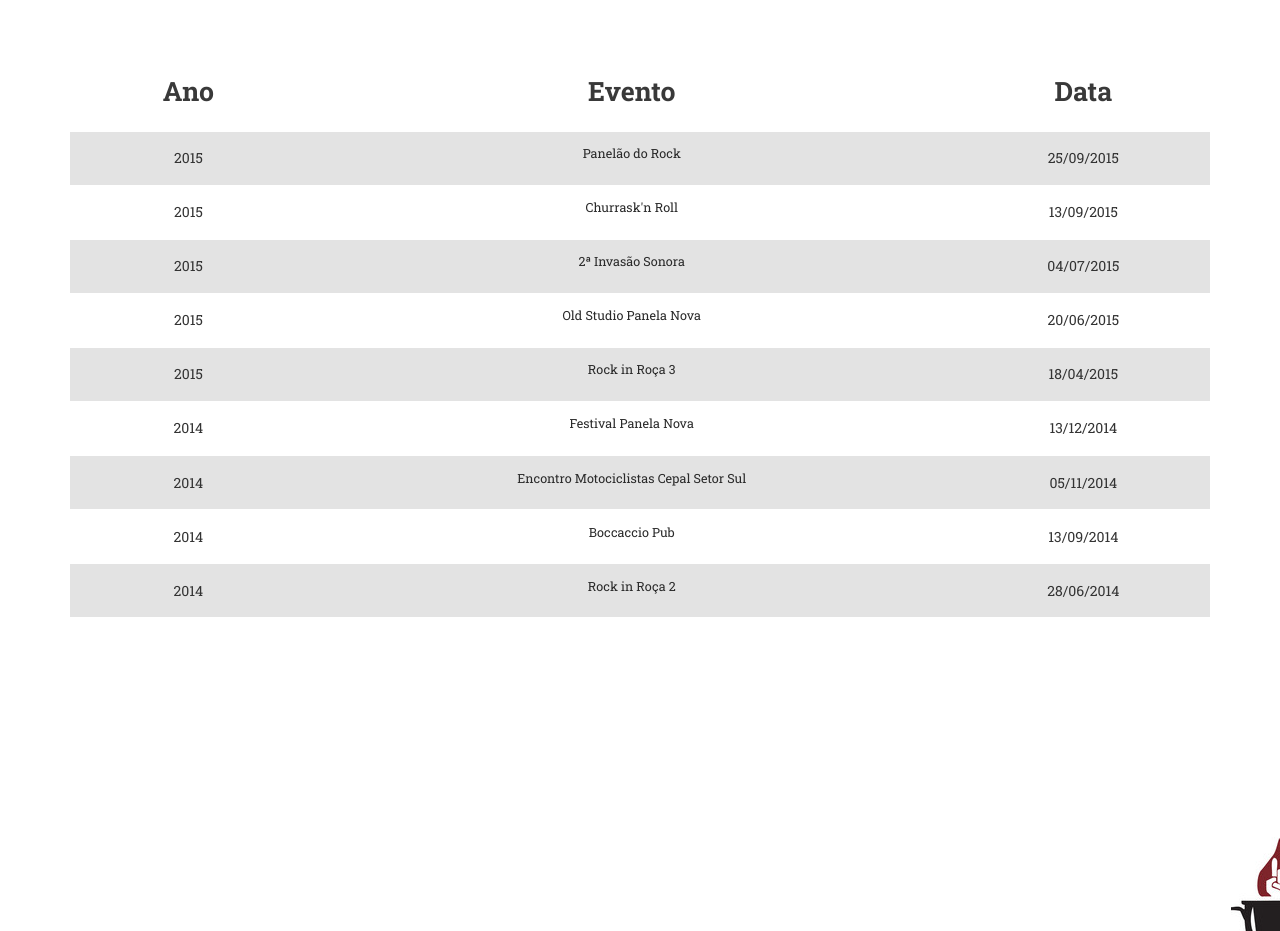
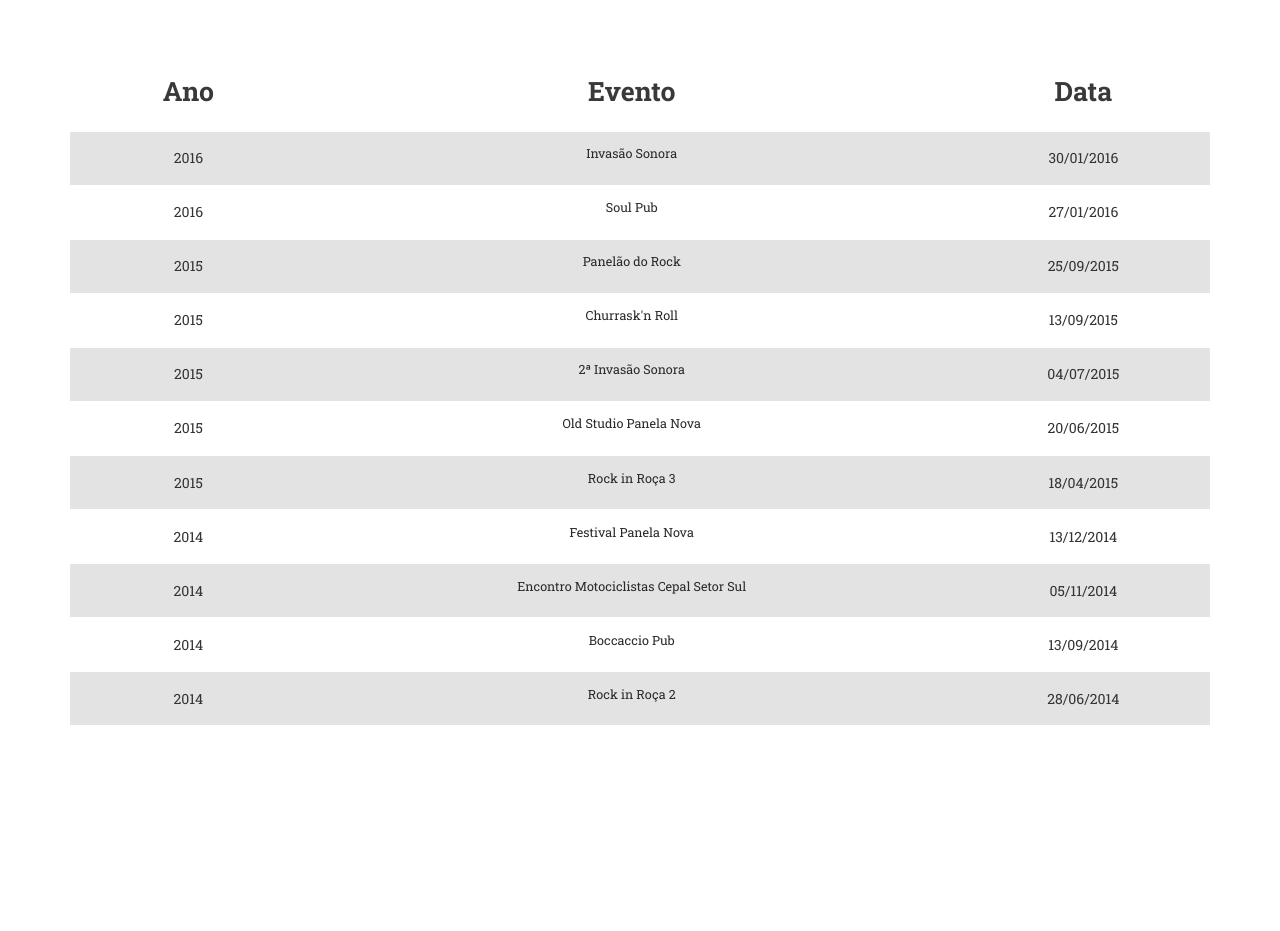
Before and after one commit to bandatyu/bandatyu.github.io, a plain HTML site: page index.html in a window 1280 px wide. Shown: the part 4602-5533 px from the top of the page. Drawn offline with nearby package versions, Linux system fonts and the light colour scheme; a web font is replaced by a local one.

Commit message:
invasao sonora, agenda

```diff
--- a/index.html
+++ b/index.html
@@ -340,6 +340,19 @@
           <tbody>
 
             <tr>
+              <td>2016</td>
+              <td><a href="./img/shendule/30012016InvasaoSonora.jpg"><p class="text-agenda">Invasão Sonora</p></a> </td>
+              <td>30/01/2016</td>
+            </tr>
+
+
+            <tr>
+              <td>2016</td>
+              <td><a href="./img/shendule/aguarde.png"><p class="text-agenda">Soul Pub</p></a> </td>
+              <td>27/01/2016</td>
+            </tr>
+
+            <tr>
               <td>2015</td>
               <td><a href="./img/shendule/panelaoDoRock.jpg"><p class="text-agenda">Panelão do Rock</p></a> </td>
               <td>25/09/2015</td>
```
Also changed, not shown: img/shendule/30012016InvasaoSonora.jpg (added), img/shendule/aguarde.png (added).
